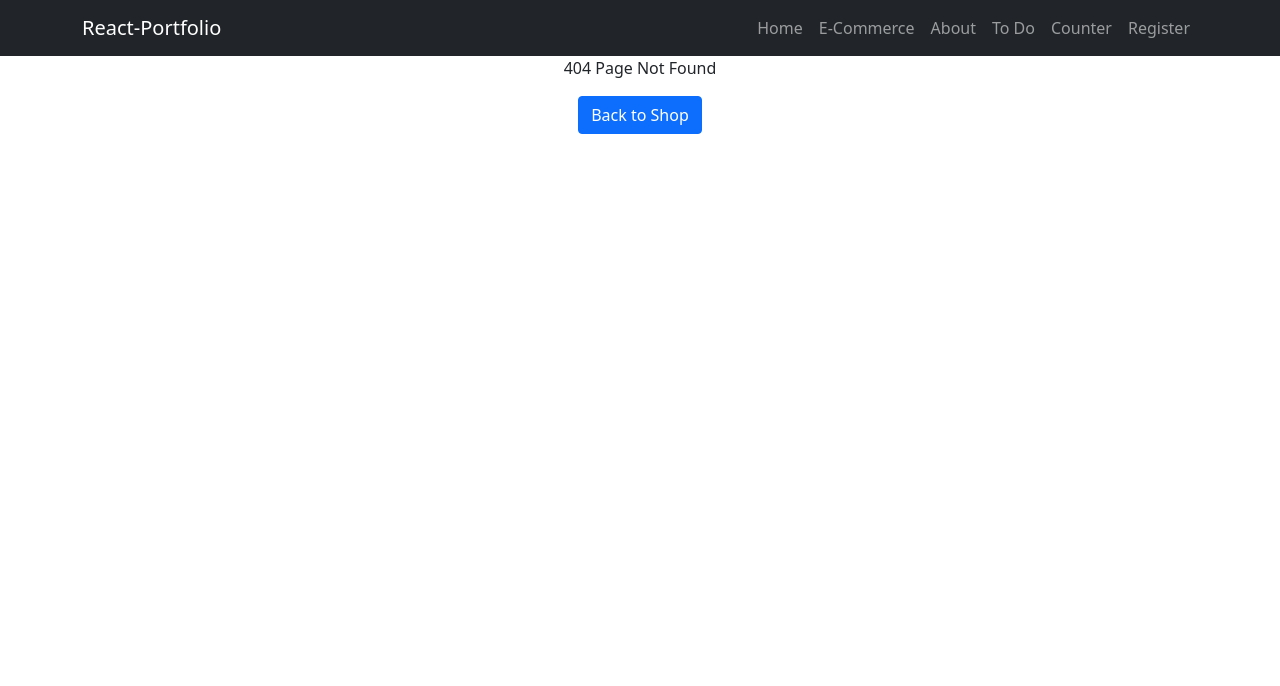
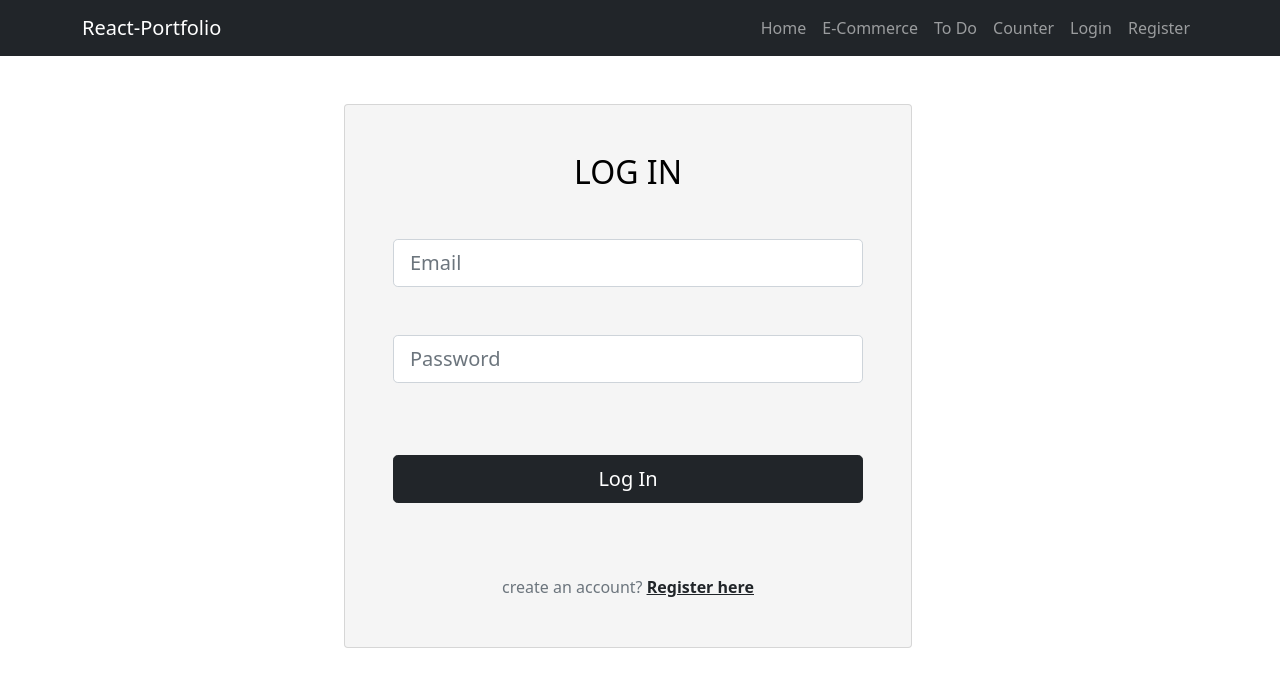
Before and after one commit to Aswani20/react-counter, a React (Create React App) app: page /login in a window 1280 px wide. Before the commit this address had no page. Shown: the top 686 px of the page. Built offline with nearby package versions, Linux system fonts and the light colour scheme.

Commit message:
Add login page

```diff
--- a/src/App.js
+++ b/src/App.js
@@ -1,13 +1,14 @@
 import Counter from "./pages/counter/Counter";
 import Home from "./pages/home";
-import About from "./pages/about/About";
 import Shop from "./pages/shop/Shop";
 import {BrowserRouter, Route ,Routes} from 'react-router-dom'
 import NavbarComponent from "./component/navbar/Navbar";
+import Footer from "./component/footer/Footer";
 import Product from "./pages/shop/Product";
 import NotFound from "./pages/notfound/NotFound"
 import Todo from "./pages/todo/Todo"
 import Register from "./pages/register/register";
+import Login from "./pages/login/Login";
 
 
 function App() {
@@ -19,15 +20,15 @@ function App() {
         <Routes>
           <Route path="/" element={<Home/>} />
           <Route path="/counter" element={<Counter/>} />
-          <Route path="/about" element={<About/>} />
           <Route path="/shop" element={ <Shop/>} />
           <Route path="/shop/:id" element={ <Product/>} />
           <Route path="/todo" element={ <Todo/>} />
           <Route path="/register" element={ <Register/>} />
+          <Route path="/login" element={ <Login/>} />
           <Route path="*" element={ <NotFound/>} />
         </Routes>
       </BrowserRouter>
-
+      {/* <Footer/> */}
     </div>
   );
 }
--- /dev/null
+++ b/src/component/footer/Footer.jsx
@@ -0,0 +1,12 @@
+const Footer = ()=>{
+    return(
+        <div className="bg-dark text-center text-white">
+            <div className="container p-4">
+                <section className="mb-4">
+
+                </section>
+            </div>
+        </div>
+    )
+}
+export default Footer
--- a/src/component/navbar/Navbar.jsx
+++ b/src/component/navbar/Navbar.jsx
@@ -9,9 +9,9 @@ const NavbarComponent = () => {
           <Nav className="ms-auto">
             <Nav.Link as={Link} to="/">Home</Nav.Link>
             <Nav.Link as={Link} to="/shop">E-Commerce</Nav.Link>
-            <Nav.Link as={Link} to="/about">About</Nav.Link>
             <Nav.Link as={Link} to="/todo">To Do</Nav.Link>
             <Nav.Link as={Link} to="/counter">Counter</Nav.Link>
+            <Nav.Link as={Link} to="/login">Login</Nav.Link>
             <Nav.Link as={Link} to="/register">Register</Nav.Link>
           </Nav>
         </Container>
--- a/src/pages/about/About.jsx
+++ /dev/null
@@ -1,8 +0,0 @@
-const About = () =>{
-    return (
-        <div>
-            <h1>About Us</h1>
-        </div>
-    )
-}
-export default About;
--- /dev/null
+++ b/src/pages/login/Login.jsx
@@ -0,0 +1,103 @@
+import { useForm } from "react-hook-form";
+import { Link } from "react-router-dom";
+const Login = () => {
+    const {
+        register,
+        handleSubmit,
+        formState: { errors },
+        reset
+      } = useForm();
+
+      const onSubmit = (data) => {
+        console.log("data", data);
+        reset();
+      };
+
+      console.log(errors);
+    return(
+        <div className="m-5">
+        <div className="row d-flex justify-content-center w-100 ">
+          <div className="col-12 col-md-9 col-lg-7 col-xl-6 ">
+            <div className="card w-100">
+              <div className="card-body p-5">
+                <h2 className="text-uppercase text-center mb-5">
+                 log in
+                </h2>
+                <form onSubmit={handleSubmit(onSubmit)}>
+
+
+
+
+                  <div className="form-outline my-5">
+                    <input
+                      type="email"
+                      placeholder="Email"
+                      className="form-control form-control-lg"
+                      {...register("email", {
+                        required: true,
+                        pattern: /^\w+([\.-]?\w+)@\w+([\.-]?\w+)(\.\w{2,3})+$/,
+                      })}
+                    />
+                    {errors.email && errors.email.type === "required" && (
+                      <p className="text-danger m-2"> Required </p>
+                    )}
+                    {errors.email && errors.email.type === "pattern" && (
+                      <p className="text-danger m-2">
+                        {" "}
+                        Please Enter a Correct Email form{" "}
+                      </p>
+                    )}
+                  </div>
+
+
+                  <div className="form-outline my-5">
+                    <input
+                      type="password"
+                      placeholder="Password"
+                      className="form-control form-control-lg"
+                      {...register("password", {
+                        required: true,
+                        pattern:
+                          /^(?=.*[a-z])(?=.*[A-Z])(?=.*\d)(?=.*[@$!%*?&])[A-Za-z\d@$!%*?&]{8,}$/,
+                      })}
+                    />
+                    {errors.password && errors.password.type === "required" && (
+                      <p className="text-danger m-2"> Required </p>
+                    )}
+                    {errors.password && errors.password.type === "pattern" && (
+                      <p className="text-danger m-2">
+                        {" "}
+                        password contains at least eight characters, including at
+                        least one number and includes both lower and uppercase
+                        letters and special characters{" "}
+                      </p>
+                    )}
+                  </div>
+
+
+
+                  <div className="d-flex justify-content-center">
+                    <button
+                      type="submit"
+                      className="btn btn-dark btn-block btn-lg  w-100 my-4"
+                    >
+                      Log In
+                    </button>
+                  </div>
+
+                  <p className="text-center text-muted mt-5 mb-0">
+                    create an account?{" "}
+                    <Link to="/register" className="fw-bold text-body">
+                      <u>Register here</u>
+                    </Link>
+                  </p>
+                </form>
+              </div>
+            </div>
+          </div>
+        </div>
+      </div>
+    )
+}
+
+export default Login
--- a/src/pages/notfound/NotFound.jsx
+++ b/src/pages/notfound/NotFound.jsx
@@ -4,7 +4,7 @@ const Notfound= () => {
     return (
         <div>
             <p>404 Page Not Found</p>
-            <Link to='/shop' className="btn btn-primary">Back to Shop</Link>
+            <Link to='/' className="btn btn-primary">Back to Shop</Link>
         </div>
     )
 }
--- a/src/pages/register/register.jsx
+++ b/src/pages/register/register.jsx
@@ -1,16 +1,18 @@
 import { useForm, Controller } from "react-hook-form";
 import ReactSelect from "react-select";
-
+import { Link } from "react-router-dom";
 const Register = () => {
   const {
     register,
     handleSubmit,
     control,
     formState: { errors },
+    reset
   } = useForm();
 
   const onSubmit = (data) => {
     console.log("data", data);
+    reset();
   };
 
   console.log(errors);
@@ -217,9 +219,9 @@ const Register = () => {
 
                 <p className="text-center text-muted mt-5 mb-0">
                   Have already an account?{" "}
-                  <a href="#!" className="fw-bold text-body">
+                  <Link to="/login" className="fw-bold text-body">
                     <u>Login here</u>
-                  </a>
+                  </Link>
                 </p>
               </form>
             </div>
```
